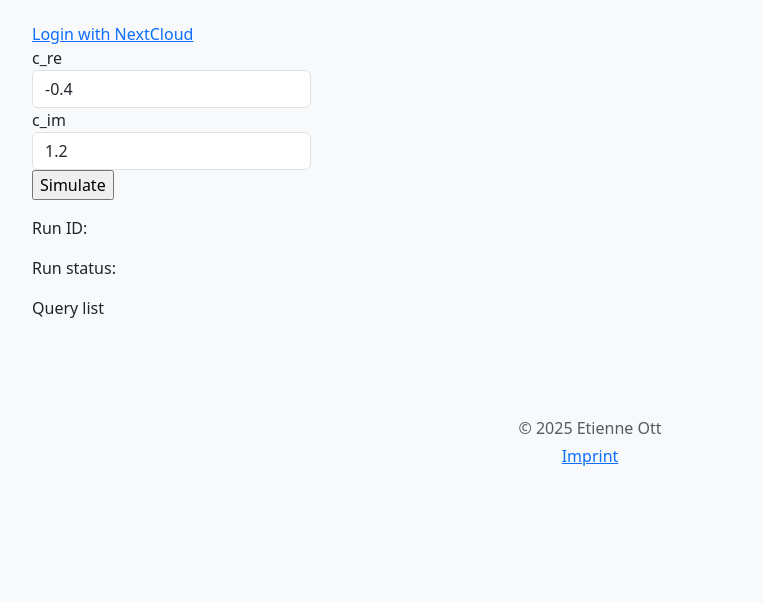
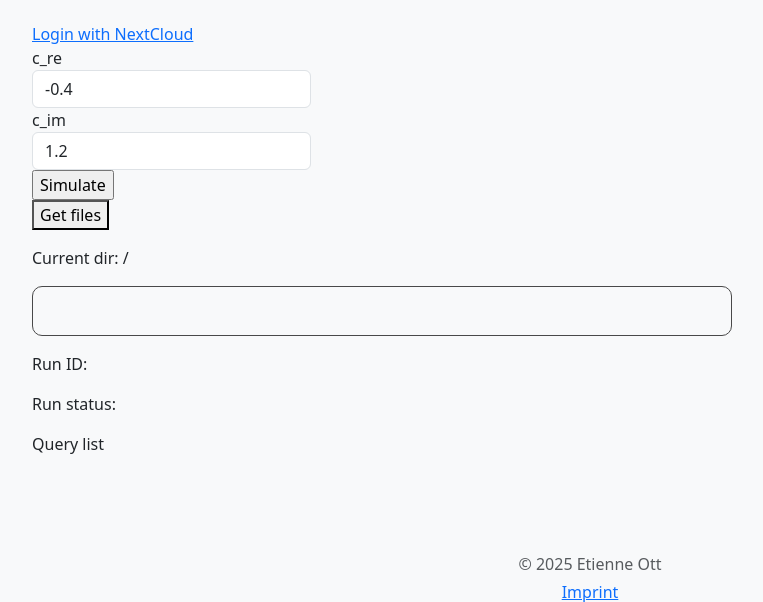
Before and after one commit to QuaSi-Software/simon, a Flask app: page / in a window 1280 px wide. Shown: the part 166-768 px from the top of the page, without its empty margins (50-813 px from the left). Before the commit the page ends 632 px from the top, so only its background shows below. Run offline with Flask 3, Linux system fonts and the light colour scheme.

Commit message:
Implement navigation of NC directories in frontend.

```diff
--- a/webapp/simon_webapp/static/main.js
+++ b/webapp/simon_webapp/static/main.js
@@ -1,9 +1,29 @@
-API_ROOT = "http://127.0.0.1:5001/"
+API_ROOT = "http://localhost:5001/"
 
 run_status = {}
 
 function by_id(id) {
     return document.getElementById(id)
+}
+
+function by_cl(class_name) {
+    return Array.from(document.getElementsByClassName(class_name))
+}
+
+function format_filename(filename, full_path) {
+    if (filename.startsWith("/")) {
+        filename = filename.slice(1);
+    }
+    if (filename[filename.length-1] === "/") {
+        filename = filename.slice(0,filename.length-1);
+    }
+
+    if (full_path) {
+        return decodeURI(filename)
+    }
+
+    let splitted = filename.split("/")
+    return decodeURI(splitted[splitted.length - 1]);
 }
 
 async function fetch_results(run_id) {
@@ -56,6 +76,66 @@ async function check_status(run_id) {
     }
 }
 
+async function switch_directory(item) {
+    let new_val = item.dataset.dirname
+    if (new_val == "..") {
+        new_val = by_id("nc-current-dir").dataset.dirname
+        let splitted = new_val.split("/")
+        splitted = splitted.slice(0,-2)
+        new_val = splitted.join("/")
+    }
+    by_id("nc-current-dir").setAttribute("data-dirname", new_val)
+    by_id("nc-current-dir").innerText = "/" + format_filename(new_val, true)
+    fetch_nc_file_list()
+}
+
+async function fetch_nc_file_list() {
+    let curr_dir = by_id("nc-current-dir").dataset.dirname
+
+    let response = await fetch(
+        API_ROOT + "get_files",
+        {
+            method: "POST",
+            body: JSON.stringify({"dir_path": curr_dir}),
+            headers: {
+                "Content-Type": "application/json"
+            }
+        }
+    )
+    let files = await response.json()
+
+    let items = []
+    files.sort((a, b) => {
+        if (a.is_dir !== b.is_dir) return a.is_dir ? -1 : 1
+        return a.name.localeCompare(b.name)
+    }).forEach(item => {
+        if (item.name != "/" && item.name != curr_dir) {
+            let prefix = item.is_dir ? "|\>&nbsp;" : "|&nbsp;&nbsp;"
+            items.push(
+                "<li"
+                + (item.is_dir ? " class='nc-file-list-dir'" : "")
+                + (item.is_dir ? " data-dirname='" + item.name + "'" : "")
+                + ">"
+                + prefix + format_filename(item.name, false)
+                + "</li>"
+            )
+        }
+    })
+
+    by_id('nc-file-list').innerHTML = (
+        '<ul class="no-bullet">'
+        + '<li class="nc-file-list-dir" data-dirname="..">|\>&nbsp;..</li>'
+        + items.join("\n") + "</ul>"
+    )
+
+    by_cl("nc-file-list-dir").forEach(item => {
+        item.onclick = async function(event) {
+            event.preventDefault()
+            switch_directory(item)
+        }
+    })
+}
+
 function main() {
     document.getElementById('parameters-form').onsubmit = async function(event) {
         event.preventDefault()
@@ -83,6 +163,11 @@ function main() {
         }
         run_status["interval_id"] = setInterval(check_status, 10 * 1000, run_status["run_id"])
     }
+
+    by_id('nc-get-files').onclick = async function(event) {
+        event.preventDefault()
+        fetch_nc_file_list()
+    }
 }
 
 main()
--- a/webapp/simon_webapp/static/style.css
+++ b/webapp/simon_webapp/static/style.css
@@ -1,3 +1,24 @@
 .w-25 {
     width: 25%;
 }
+
+.no-bullet {
+    list-style: none;
+}
+
+#nc-file-list {
+    border: 1px solid #494949;
+    border-radius: 10px;
+    width: 700px;
+    min-height: 50px;
+    overflow-x: auto;
+}
+
+#nc-file-list ul li {
+    white-space: nowrap;
+}
+
+.nc-file-list-dir {
+    cursor: pointer;
+    color: #321dd0;
+}
--- a/webapp/simon_webapp/templates/index.html
+++ b/webapp/simon_webapp/templates/index.html
@@ -37,6 +37,13 @@
         </div>
       </form>
 
+      <p><button id="nc-get-files">Get files</button></p>
+      <p>
+        <span>Current dir: </span>
+        <span id="nc-current-dir" data-dirname="">/</span>
+      </p>
+      <div id="nc-file-list"></div>
+
       <p><div id="simulation-results"></div></p>
       <p>Run ID: <span id="run-id"></span></p>
       <p>Run status: <span id="run-status"></span></p>
```
